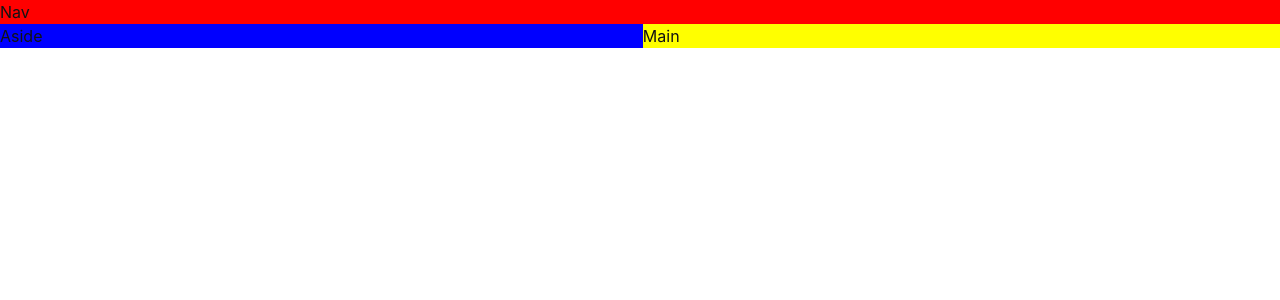
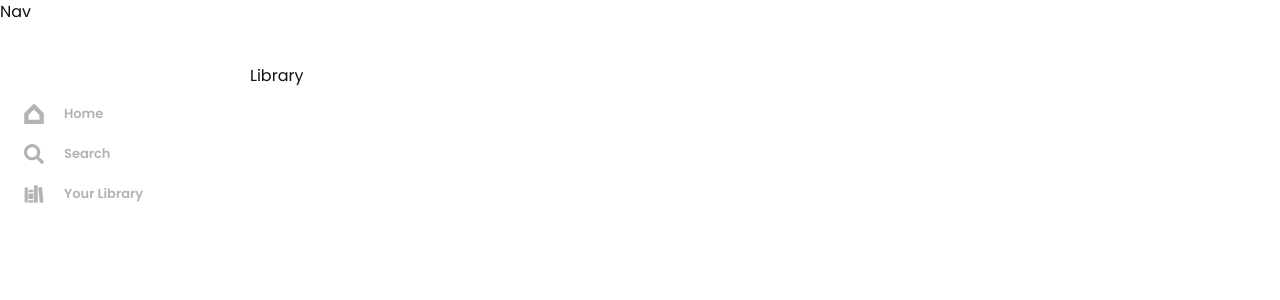
Before and after one commit to shahzaibshaikh/musicsurf, a React (Vite) app: page /library in a window 1280 px wide. Shown: the top 300 px of the page. Built offline with nearby package versions, Linux system fonts and the light colour scheme.

Commit message:
📦 NEW: added sidebar and routing

```diff
--- a/package.json
+++ b/package.json
@@ -15,6 +15,7 @@
     "framer-motion": "^10.6.1",
     "react": "^18.2.0",
     "react-dom": "^18.2.0",
+    "react-icons": "^4.8.0",
     "react-router-dom": "^6.9.0"
   },
   "devDependencies": {
--- a/src/App.tsx
+++ b/src/App.tsx
@@ -1,27 +1,38 @@
 import { Grid, GridItem, Show } from '@chakra-ui/react';
 import { BrowserRouter, Routes, Route } from 'react-router-dom';
+import SideMenu from './components/SideMenu';
 
 function App() {
   return (
+    <BrowserRouter>
       <Grid
         templateAreas={{
           base: `"nav" "main"`,
           lg: `"nav nav" "aside main"`
         }}
+        gridTemplateColumns={{
+          base: '1fr',
+          lg: '250px'
+        }}
       >
-      <GridItem area='nav' bg='red'>
-        Nav
+        <GridItem area='nav'>
+          <div style={{ height: '8vh' }}>Nav</div>
         </GridItem>
         <Show above='lg'>
-        <GridItem area='aside' bg='blue'>
-          Aside
+          <GridItem area='aside'>
+            <SideMenu />
           </GridItem>
         </Show>
 
-      <GridItem area='main' bg='yellow'>
-        Main
+        <GridItem area='main'>
+          <Routes>
+            <Route path='/' element={<>Home</>} />
+            <Route path='/search' element={<>Search</>} />
+            <Route path='/library' element={<>Library</>} />
+          </Routes>
         </GridItem>
       </Grid>
+    </BrowserRouter>
   );
 }
 
--- /dev/null
+++ b/src/components/SideMenu.tsx
@@ -0,0 +1,45 @@
+import {
+  Box,
+  HStack,
+  Icon,
+  Link,
+  LinkOverlay,
+  List,
+  ListItem,
+  Text
+} from '@chakra-ui/react';
+import { Link as ReactLink } from 'react-router-dom';
+import { SiGooglehome } from 'react-icons/si';
+import { FaSearch } from 'react-icons/fa';
+import { IoLibrary } from 'react-icons/io5';
+
+const menuOptions = [
+  { id: 1, name: 'Home', path: '/', icon: SiGooglehome },
+  { id: 2, name: 'Search', path: '/search', icon: FaSearch },
+  { id: 3, name: 'Your Library', path: '/library', icon: IoLibrary }
+];
+
+function SideMenu(): JSX.Element {
+  return (
+    <Box height='92vh' marginTop={10} fontWeight={600} fontSize={13}>
+      <List paddingLeft={6} spacing={5}>
+        {menuOptions.map(option => (
+          <ListItem key={option.id}>
+            <Link as={ReactLink} to={option.path} _hover={{ textDecoration: 'none' }}>
+              <HStack
+                spacing={5}
+                color='gray.300'
+                _hover={{ transition: '300ms', color: 'white' }}
+              >
+                <Icon as={option.icon} boxSize={5} />
+                <Text>{option.name}</Text>
+              </HStack>
+            </Link>
+          </ListItem>
+        ))}
+      </List>
+    </Box>
+  );
+}
+
+export default SideMenu;
--- a/src/styles/index.css
+++ b/src/styles/index.css
@@ -1,5 +1,12 @@
+@import url('https://fonts.googleapis.com/css2?family=Poppins:ital,wght@0,100;0,200;0,300;0,400;0,500;0,600;0,700;0,800;0,900;1,100;1,200;1,300;1,400;1,500;1,600;1,700;1,800;1,900&display=swap');
+
 * {
   margin: 0;
   padding: 0;
   box-sizing: border-box;
+  font-family: 'Poppins', sans-serif;
 }
+
+a {
+  text-decoration: none;
+}
```
Also changed, not shown: 2 other files (tests, documents, lock files or other folders). Lines whose indentation alone changed are shown as unchanged.
